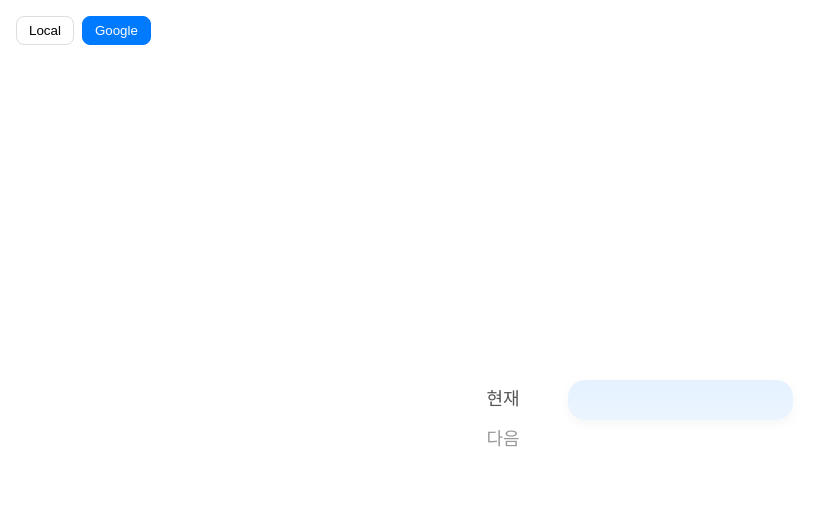
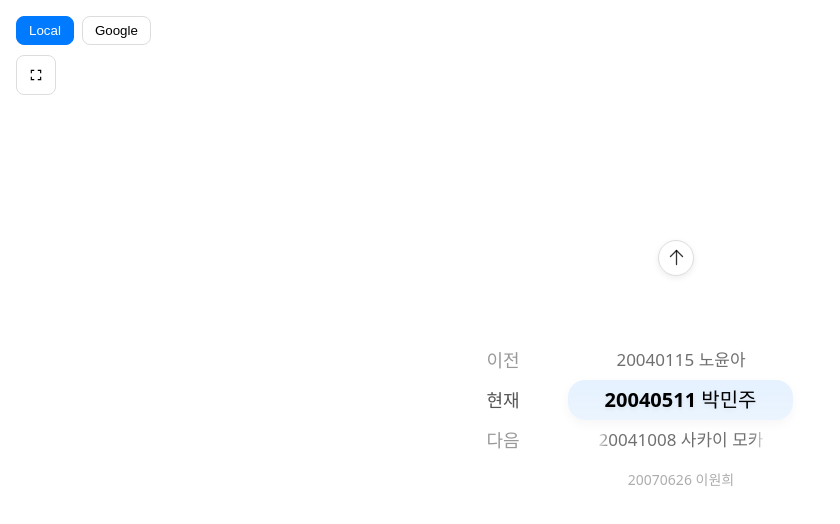
Before and after one commit to bapepolo/pre-nxt, a React (Vite) app: page / in a window 1280 px wide. Both pictures are taken after a click on the element "다음". Shown: the top 524 px of the page, without its empty margins (0-840 px from the left). Built offline with nearby package versions, Linux system fonts and the light colour scheme; no server answers.

Commit message:
feat: ui/ux: add go to up button, treat the text overflow as animation, add fullsize mode, add new movement feature, refactor some ui elements.

```diff
--- a/src/App.css
+++ b/src/App.css
@@ -1,17 +1,85 @@
+:root {
+  --highlight-height: 40px;
+}
+
 #root {
-  max-width: 1280px;
   margin: 0 auto;
-  padding: 2rem;
+  padding: 0;
   text-align: center;
 }
 
 .container {
+  position: relative;
   height: 100%;
   display: flex;
-  overflow: hidden;
   justify-content: center;
   align-items: center;
   gap: 24px; /* the gap between window & label */
+}
+
+.container:fullscreen {
+  position: fixed;
+  top: 0;
+  left: 0;
+  width: 100vw;
+  height: 100vh;
+  padding: 0;
+  background: #fff;
+}
+
+.container.fullscreen .window {
+  width: 750px;
+  height: 600px;
+}
+
+.container.fullscreen .highlight {
+  height: calc(var(--highlight-height) * 2);
+  border-radius: 34px;
+}
+
+.container.fullscreen .item {
+  font-size: 50px;
+}
+
+.container.fullscreen .labelBox {
+  gap: 33px;
+}
+
+.container.fullscreen .label {
+  font-size: 35px;
+}
+
+.container.fullscreen .label.clickable {
+  border-radius: 25px;
+}
+
+.fullscreen-btn {
+  width: 40px;
+  height: 40px;
+
+  display: flex;
+  align-items: center;
+  justify-content: center;
+
+  border-radius: 10px;
+  border: 1px solid #ddd;
+  background: white;
+
+  cursor: pointer;
+  transition: all 0.2s ease;
+}
+
+.fullscreen-btn svg {
+  width: 100%;
+  height: 100%;
+}
+
+.fullscreen-btn:hover {
+  background: rgba(0, 0, 0, 0.05);
+}
+
+.fullscreen-btn:active {
+  transform: scale(0.92);
 }
 
 .labelBox {
@@ -19,7 +87,6 @@
   flex-direction: column;
   justify-content: center;
   gap: 10px; /* the gap between "now" / "nxt" */
-  transform: translateY(20px);
 }
 
 .label {
@@ -48,6 +115,7 @@
 .label.clickable:active {
   transform: scale(0.94);
 }
+
 .window {
   position: relative;
   width: 250px;
@@ -58,23 +126,134 @@
   align-items: center;
 }
 
+.click-zone {
+  position: absolute;
+  left: 0;
+  width: 100%;
+  height: 50%;
+  z-index: 200;
+  cursor: pointer;
+}
+
+.click-zone.up {
+  top: 0;
+  height: calc(50% - var(--highlight-height) / 2);
+}
+
+.click-zone.down {
+  bottom: 0;
+  height: calc(50% - var(--highlight-height) / 2);
+}
+
+.scroll-top-button {
+  position: absolute;
+  top: -60px;
+  left: 50%;
+  transform: translate(50%, -10px);
+  z-index: 200;
+
+  width: 36px;
+  height: 36px;
+  border-radius: 50%;
+
+  border: 1px solid #ddd;
+  background: white;
+  color: rgba(0, 0, 0, 0.8);
+  box-shadow: 0 2px 6px rgba(0, 0, 0, 0.08);
+
+  font-size: 18px;
+  cursor: pointer;
+  user-select: none;
+
+  opacity: 0;
+  pointer-events: none;
+  transition: opacity 0.25s ease, transform 0.2s ease;
+}
+
+.scroll-top-button.show {
+  transform: translate(50%, 0);
+  opacity: 1;
+  pointer-events: auto;
+}
+
+.scroll-top-button:hover {
+  background: rgba(0, 0, 0, 0.05);
+}
+
+.scroll-top-button:active {
+  transform: translate(50%, -50%) scale(0.9);
+}
+
 .item {
   position: absolute;
-  height: 40px;
+  height: 50px;
   width: 100%;
   display: flex;
   justify-content: center;
   align-items: center;
-  transition: all 0.25s ease;
+  transition: transform 0.25s ease, opacity 0.25s ease;
   font-size: 20px;
   font-weight: 500;
   color: #333;
   user-select: none;
 }
 
+.item.active {
+  color: #000;
+  text-shadow: 0 2px 5px rgba(0, 0, 0, 0.08);
+  font-weight: 600;
+}
+
+.text-wrapper {
+  overflow: hidden;
+  width: 80%;
+
+  /* fadeout */
+  -webkit-mask-image: linear-gradient(
+    to right,
+    transparent 0%,
+    black 8%,
+    black 92%,
+    transparent 100%
+  );
+  mask-image: linear-gradient(
+    to right,
+    transparent 0%,
+    black 8%,
+    black 92%,
+    transparent 100%
+  );
+}
+
+.text-content {
+  white-space: nowrap;
+  display: inline-block;
+  transition: all 0.25s ease;
+}
+
+.scrolling {
+  animation: marquee var(--scroll-duration)
+             cubic-bezier(0.65, 0, 0.35, 1)
+             infinite alternate;
+
+  animation-delay: 0.5s;
+}
+
+@keyframes marquee {
+  0%   { transform: translateX(var(--scroll-start)); }
+  5%   { transform: translateX(var(--scroll-start)); }
+
+  45%  { transform: translateX(var(--scroll-end)); }
+
+  55%  { transform: translateX(var(--scroll-end)); }
+
+  95% { transform: translateX(var(--scroll-start)); }
+  100% { transform: translateX(var(--scroll-start)); }
+}
+
 .highlight {
   position: absolute;
-  height: 40px;
+  height: var(--highlight-height);
   width: 90%;
   border-radius: 17px;
   background: linear-gradient(
@@ -87,15 +266,22 @@
   pointer-events: none;
 }
 
-.data-toggle {
+.control-panel {
   position: absolute;
   top: 16px;
   left: 16px;
+
+  display: flex;
+  flex-direction: column;
+  gap: 10px;
+}
+
+.source-row {
   display: flex;
   gap: 8px;
 }
 
-.data-toggle button {
+.control-panel button {
   padding: 6px 12px;
   border-radius: 8px;
   border: 1px solid #ddd;
@@ -104,7 +290,7 @@
   transition: all 0.2s ease;
 }
 
-.data-toggle button.active {
+.control-panel button.active {
   background: #007aff;
   color: white;
   border-color: #007aff;
--- a/src/App.tsx
+++ b/src/App.tsx
@@ -1,10 +1,16 @@
 import { useEffect, useRef, useState } from 'react';
 import './App.css'
 import { getPeople } from './peopleService';
+import { EnterIcon } from './fullScreenUi';
+import PickerItem from './Item';
+import GoToTopIcon from './goToTopUi';
 
 function App() {
-  const [source, setSource] = useState<"local" | "google">("google");
+  const [source, setSource] = useState<"local" | "google">("local");
   const [people, setPeople] = useState<{id: string, name: string}[]>([]);
+  const [selectedDate, setSelectedDate] = useState<string>("2024-02-26");
+  const [isFullscreen, setIsFullscreen] = useState(false);
+  const containerRef = useRef<HTMLDivElement>(null);
 
   useEffect(() => {
     getPeople(source).then(setPeople);
@@ -47,10 +53,18 @@ function App() {
         e.preventDefault();
         moveDown();
       }
+      if (
+        e.key.toLowerCase() === "u" &&
+        !(e.target instanceof HTMLInputElement) &&
+        !(e.target instanceof HTMLTextAreaElement)
+      ) {
+        e.preventDefault();
+        setSelectedIndex(0);
+      }
     };
     window.addEventListener("keydown", handleKey);
     return () => window.removeEventListener("keydown", handleKey);
-  }, [people.length]);
+  }, [people.length, selectedIndex]);
 
   // mouse wheel
   const handleWheel = (e: React.WheelEvent) => {
@@ -73,15 +87,34 @@ function App() {
     startY.current = null;
   };
 
+  const toggleFullscreen = async () => {
+    if (!document.fullscreenElement) {
+      await containerRef.current?.requestFullscreen();
+    } else {
+      await document.exitFullscreen();
+    }
+  };
+
+  useEffect(() => {
+    const handler = () => {
+      setIsFullscreen(!!document.fullscreenElement);
+    };
+
+    document.addEventListener("fullscreenchange", handler);
+    return () => document.removeEventListener("fullscreenchange", handler);
+  }, []);
+
   return (
     <>
-      <div className="data-toggle">
+      <div className="control-panel">
+        <div className="source-row">
           <button
             className={source === "local" ? "active" : ""}
             onClick={() => setSource("local")}
           >
             Local
           </button>
+
           <button
             className={source === "google" ? "active" : ""}
             onClick={() => setSource("google")}
@@ -90,51 +123,91 @@ function App() {
           </button>
         </div>
 
+        <button
+          className="fullscreen-btn"
+          title='전체화면'
+          onClick={toggleFullscreen}
+        >
+          <EnterIcon />
+        </button>
+      </div>
+
       <div
-        className="container"
+        ref={containerRef}
+        className={`container ${isFullscreen ? "fullscreen" : ""}`}
         onWheel={handleWheel}
         onMouseDown={handleMouseDown}
         onMouseUp={handleMouseUp}
       >
+        {!isFullscreen && (
+          <button
+            className={`scroll-top-button ${selectedIndex > 0 ? "show" : ""}`}
+            onClick={() => setSelectedIndex(0)}
+          >
+            <GoToTopIcon />
+          </button>
+        )}
+
         <div className="labelBox">
-          <div className="label">현재</div>
           <div
             className="label clickable"
-            onClick={moveDown}
+            onClick={selectedIndex !== 0 ? moveUp : undefined}
             style={{
-              color: "#999"
-          }}>
+              color: selectedIndex === 0 ? "transparent" : "#999",
+              visibility: selectedIndex === 0 ? "hidden" : "visible",
+              pointerEvents: selectedIndex === 0 ? "none" : "auto"
+            }}
+          >
+            이전
+          </div>
+
+          <div className="label">현재</div>
+
+          <div
+            className="label clickable"
+            onClick={
+              selectedIndex !== people.length - 1 ? moveDown : undefined
+            }
+            style={{
+              color:
+                selectedIndex === people.length - 1
+                  ? "transparent"
+                  : "#999",
+              visibility:
+                selectedIndex === people.length - 1
+                  ? "hidden"
+                  : "visible",
+              pointerEvents:
+                selectedIndex === people.length - 1
+                  ? "none"
+                  : "auto"
+            }}
+          >
             다음
           </div>
         </div>
 
+        <div className="window">
+          <div
+            className="click-zone up"
+            onClick={moveUp}
+          />
 
-        <div className="window">
-          {people.map((person, index) => {
-            const distance = index - selectedIndex;
-            const absDistance = Math.abs(distance);
+          <div
+            className="click-zone down"
+            onClick={moveDown}
+          />
 
-            const scale = 1 - absDistance * 0.15;
-            const opacity = 1 - absDistance * 0.3;
-            const isActive = index === selectedIndex;
-
-            return (
-              <div
-                key={index}
-                className="item"
-                style={{
-                  transform: `translateY(${distance * 40}px) scale(${scale})`,
-                  opacity: opacity < 0 ? 0 : opacity,
-                  zIndex: 100 - absDistance,
-                  color: isActive ? "#000" : "#555",
-                  fontWeight: isActive ? 600 : 400,
-                }}
-              >
-                {person.id} {person.name}
-              </div>
-            );
-          })}
-
+          {people.map((person, index) => (
+            <PickerItem
+              key={person.id}
+              title={`${person.id} ${person.name}`}
+              text={`${person.id} ${person.name}`}
+              isActive={index === selectedIndex}
+              distance={index - selectedIndex}
+              isFullscreen={isFullscreen}
+            />
+          ))}
           <div className="highlight" />
         </div>
       </div>
--- /dev/null
+++ b/src/Item.tsx
@@ -0,0 +1,110 @@
+import { useEffect, useRef, useState } from "react";
+
+function PickerItem({
+  title,
+  text,
+  isActive,
+  distance,
+  isFullscreen
+}: {
+  title: string;
+  text: string;
+  isActive: boolean;
+  distance: number;
+  isFullscreen: boolean;
+}) {
+  const textRef = useRef<HTMLDivElement>(null);
+  const wrapperRef = useRef<HTMLDivElement>(null);
+  const [isOverflow, setIsOverflow] = useState(false);
+
+  const absDistance = Math.abs(distance);
+
+  const scale = 1 - absDistance * 0.15;
+  const opacity = 1 - absDistance * 0.3;
+
+  const itemHeight = isFullscreen ? 90 : 40;
+
+  useEffect(() => {
+    const wrapper = wrapperRef.current;
+    const content = textRef.current;
+    if (!wrapper || !content) return;
+
+    const measure = () => {
+      const overflowAmount = content.scrollWidth - wrapper.clientWidth;
+      setIsOverflow(overflowAmount > 0);
+
+      // scroll animation
+      if (overflowAmount > 0 && isActive) {
+        const fadePercent = 0.08;
+        const fadeWidth = wrapper.clientWidth * fadePercent;
+
+        const totalDistance = overflowAmount + fadeWidth;
+
+        const speed = 8; // px per sec
+        const minDuration = 4;
+        const duration = Math.max(minDuration, overflowAmount / speed);
+
+        content.style.setProperty(
+          "--scroll-start",
+          `${fadeWidth}px`
+        );
+
+        content.style.setProperty(
+          "--scroll-end",
+          `-${totalDistance}px`
+        );
+
+        content.style.setProperty(
+          "--scroll-duration",
+          `${duration}s`
+        );
+
+        content.style.transition = "transform 0.3s ease";
+        content.style.transform = `translateX(${fadeWidth}px)`;
+      } else {
+        content.classList.remove("scrolling");
+
+        content.style.removeProperty("--scroll-start");
+        content.style.removeProperty("--scroll-end");
+        content.style.removeProperty("--scroll-duration");
+
+        content.style.transform = "";
+      }
+    };
+
+    // measure layout after resize
+    const observer = new ResizeObserver(() => {
+      requestAnimationFrame(measure);
+    });
+
+    observer.observe(wrapper);
+    measure();
+
+    return () => observer.disconnect();
+  }, [text, isActive, isFullscreen]);
+
+  return (
+    <div
+      className={`item ${isActive ? "active" : ""}`}
+      title={title}
+      style={{
+        transform: `translateY(${distance * itemHeight}px) scale(${scale})`,
+        opacity: opacity < 0 ? 0 : opacity,
+        zIndex: 100 - absDistance,
+      }}
+    >
+      <div ref={wrapperRef} className="text-wrapper">
+        <div
+          ref={textRef}
+          className={`text-content ${
+            isActive && isOverflow ? "scrolling" : ""
+          }`}
+        >
+          {text}
+        </div>
+      </div>
+    </div>
+  );
+}
+
+export default PickerItem;
--- /dev/null
+++ b/src/fullScreenUi.tsx
@@ -0,0 +1,23 @@
+function EnterIcon() {
+  return (
+    <svg width="100%" height="100%" viewBox="0 0 24 24">
+      <path d="M4 9V4h5" stroke="currentColor" strokeWidth="2" fill="none"/>
+      <path d="M20 9V4h-5" stroke="currentColor" strokeWidth="2" fill="none"/>
+      <path d="M4 15v5h5" stroke="currentColor" strokeWidth="2" fill="none"/>
+      <path d="M20 15v5h-5" stroke="currentColor" strokeWidth="2" fill="none"/>
+    </svg>
+  );
+}
+
+function ExitIcon() {
+  return (
+    <svg width="100%" height="100%" viewBox="0 0 24 24">
+      <path d="M8 3v5H3" stroke="currentColor" strokeWidth="2" fill="none"/>
+      <path d="M16 3v5h5" stroke="currentColor" strokeWidth="2" fill="none"/>
+      <path d="M8 21v-5H3" stroke="currentColor" strokeWidth="2" fill="none"/>
+      <path d="M16 21v-5h5" stroke="currentColor" strokeWidth="2" fill="none"/>
+    </svg>
+  );
+}
+
+export { EnterIcon, ExitIcon };
--- /dev/null
+++ b/src/goToTopUi.tsx
@@ -0,0 +1,10 @@
+function GoToTopIcon() {
+  return (
+    <svg width="24" height="24" viewBox="0.5 -1.5 24 24" fill="none" xmlns="http://www.w3.org/2000/svg">
+        <path d="M12 19V5" stroke="currentColor" stroke-width="1.3" stroke-linecap="round"/>
+        <path d="M6 11L12 5L18 11" stroke="currentColor" stroke-width="1.3" stroke-linecap="round" stroke-linejoin="round"/>
+    </svg>
+  );
+}
+
+export default GoToTopIcon;
```
Lines whose indentation alone changed are shown as unchanged.
